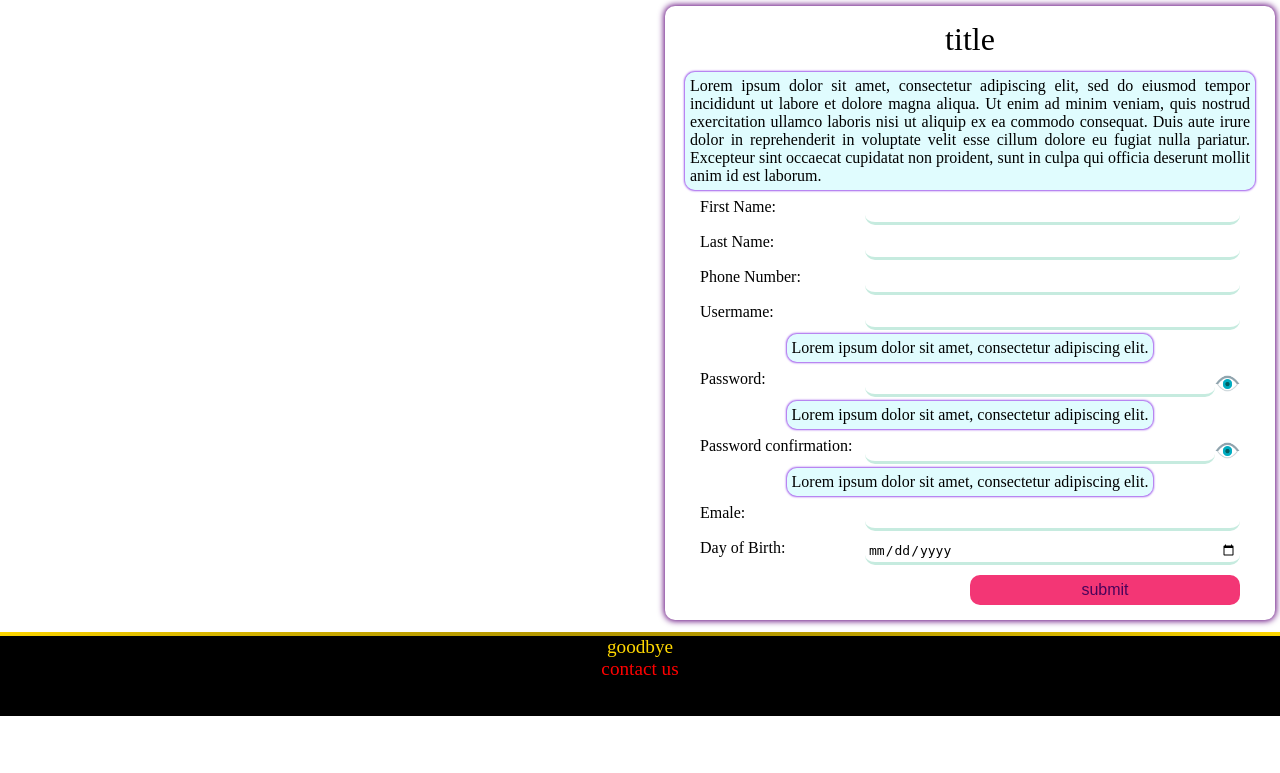
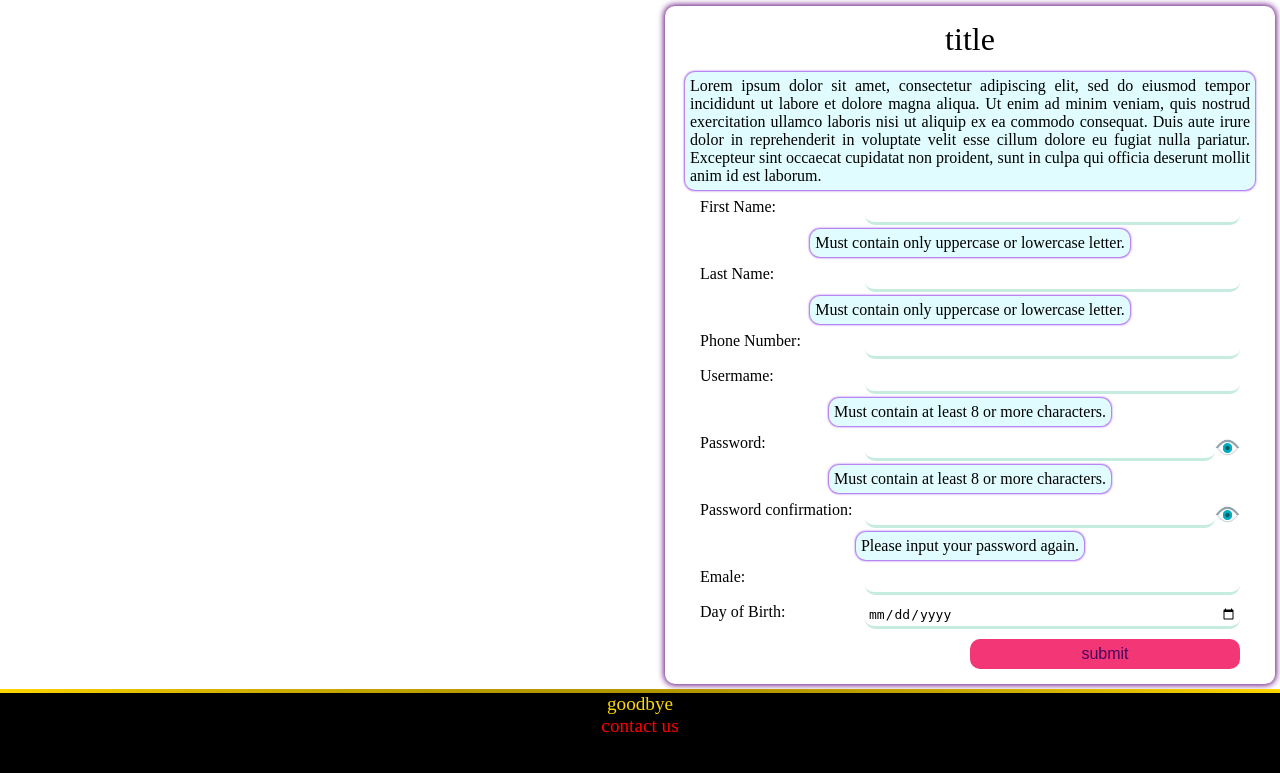
Before and after one commit to RAAvenger/LogIn-and-SignIn, a PHP site: the page made by sign in.html in a window 1280 px wide. Shown: the part 84-857 px from the top of the page. Before the commit the page ends 800 px from the top, so only its background shows below. Run offline with PHP 8.4, Linux system fonts and the light colour scheme.

Commit message:
minor improvements

```diff
--- a/logInScript.js
+++ b/logInScript.js
@@ -44,3 +44,7 @@ function PasswordShow_Hide(button, idInput) {
         button.alt = "show"
     }
 }
+
+function SetDateInputMax(inputID) {
+    document.getElementById(inputID).max = new Date().toISOString().split("T")[0];
+}
--- a/sign in.html
+++ b/sign in.html
@@ -35,11 +35,21 @@
         </div>
         <div class="input-box">
             <p>First Name:</p>
-            <input type="text" name="firstName" id="firstName" maxlength="40" required>
+            <input type="text" name="firstName" id="firstName" pattern="[A-Za-z]+" maxlength="40" required>
+        </div>
+        <div class="explanations">
+            <p>
+                Must contain only uppercase or lowercase letter.
+            </p>
         </div>
         <div class="input-box">
             <p>Last Name:</p>
-            <input type="text" name="lastName" id="lastName" maxlength="60" required>
+            <input type="text" name="lastName" id="lastName" pattern="[A-Za-z]+" maxlength="60" required>
+        </div>
+        <div class="explanations">
+            <p>
+                Must contain only uppercase or lowercase letter.
+            </p>
         </div>
         <div class="input-box">
             <p>Phone Number:</p>
@@ -47,33 +57,33 @@
         </div>
         <div class="input-box">
             <p>Usermame:</p>
-            <input type="username" name="username" id="username" maxlength="25" required>
+            <input type="username" name="username" id="username" pattern="\w{5,}$" maxlength="25" required>
         </div>
         <div class="explanations">
             <p>
-                Lorem ipsum dolor sit amet, consectetur adipiscing elit.
+                Must contain at least 8 or more characters.
             </p>
         </div>
         <div class="input-box">
             <p>Password:</p>
-            <input type="password" name="password" id="password" required>
+            <input type="password" name="password" id="password" pattern="\w{8,}$" maxlength="30" required>
             <img src="/images/Eye_48px.png" onclick="PasswordShow_Hide(this,'password')" alt="show" width="25px"
                 margin="auto">
         </div>
         <div class="explanations">
             <p>
-                Lorem ipsum dolor sit amet, consectetur adipiscing elit.
+                Must contain at least 8 or more characters.
             </p>
         </div>
         <div class="input-box">
             <p>Password confirmation:</p>
-            <input type="password" name="passwordRep" id="passwordRep" required>
+            <input type="password" name="passwordRep" id="passwordRep" pattern="\w{8,}$" maxlength="30" required>
             <img src="/images/Eye_48px.png" onclick="PasswordShow_Hide(this,'passwordRep')" alt="show" width="25px"
                 margin="auto">
         </div>
         <div class="explanations">
             <p>
-                Lorem ipsum dolor sit amet, consectetur adipiscing elit.
+                Please input your password again.
             </p>
         </div>
         <div class="input-box">
@@ -82,7 +92,8 @@
         </div>
         <div class="input-box">
             <p>Day of Birth:</p>
-            <input type="date" name="birthDay" id="birthDay" required>
+            <input type="date" name="birthDay" id="birthDay" onfocus="SetDateInputMax('birthDay')" min="1945-01-01"
+                required>
         </div>
         <button class="button" onclick="return formValidate('formSignIn')">submit</button>
     </form>
```
Also changed, not shown: addNewUser.php (+16 -7 lines), database.php (+7 -0 lines), sign in style.css (+0 -10 lines).
